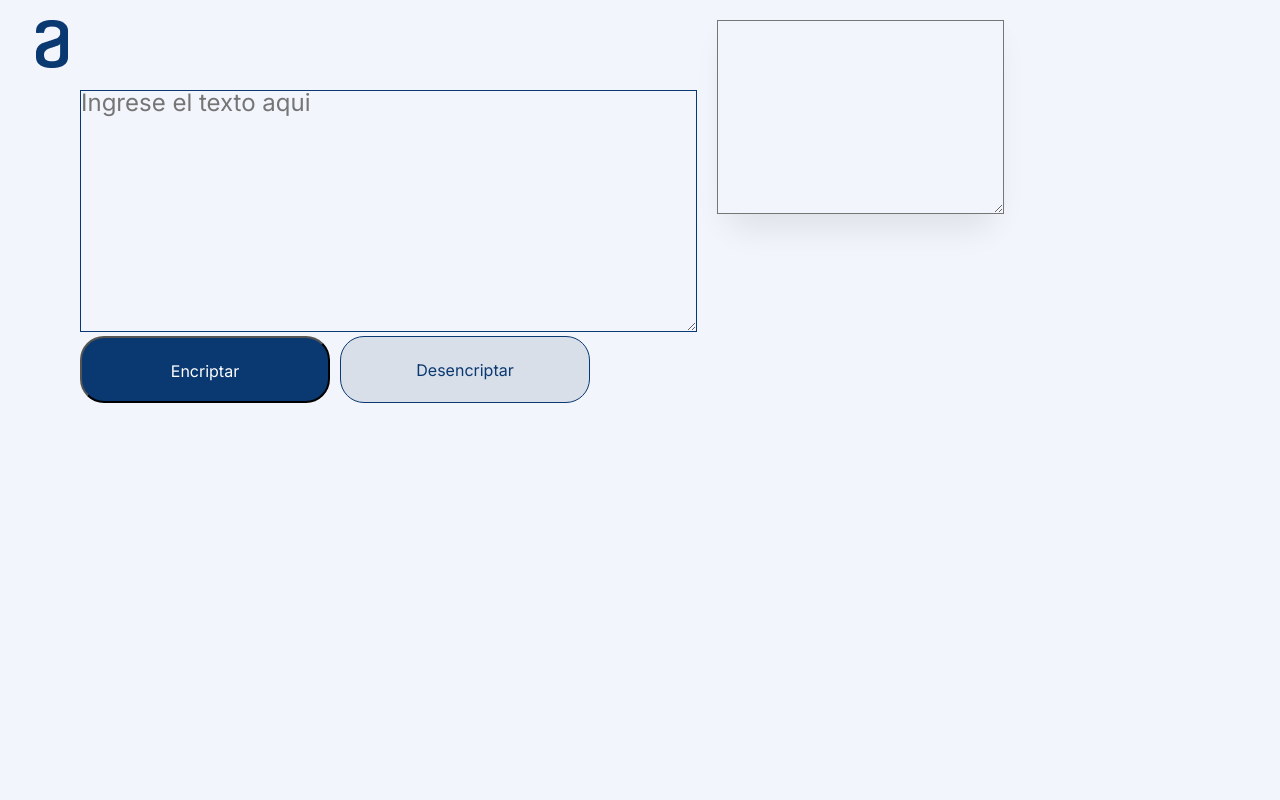
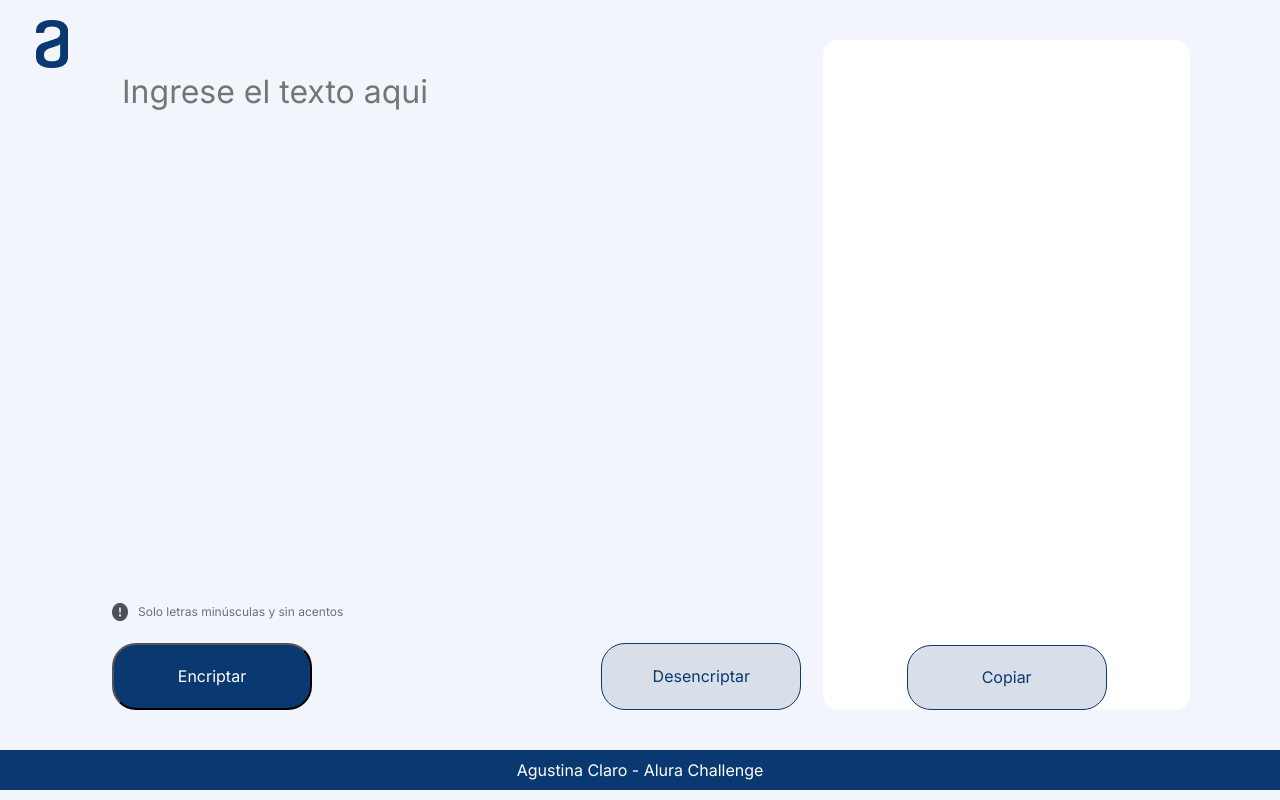
Before and after one commit to agustinaclaro/Alura-challenge-1, a plain HTML site: page index.html in a window 1280 px wide. Both pictures are taken after a click on the button "Encriptar". Drawn offline with Linux system fonts and the light colour scheme.

Commit message:
Finish commit challenge

```diff
--- a/index.html
+++ b/index.html
@@ -1,6 +1,5 @@
 <!DOCTYPE html>
 <html lang="en">
-
 <head>
     <meta charset="UTF-8">
     <meta name="viewport" content="width=device-width, initial-scale=1.0">
@@ -18,42 +17,43 @@
         <img src="assets/icono.png" class="logo_alura" alt="letra a minuscula simbolo alura">
     </header>
     <main class="main">
-        <section class="content_section">
-                    <textarea type="text" id="text_forEncript" cols="40" rows="10" class="input_text"
+        <section class="section content_section_one">
+                    <textarea type="text" id="text_forEncript"  class="input_text"
                         placeholder="Ingrese el texto aqui"></textarea>
                         <div class="content_condition_div">
-                            <img src="assets/signo.png">
+                          <img src="./assets/signo.png">
                             <p>
                                 Solo letras minúsculas y sin acentos
                             </p>
-                        </div>
-
+                            </div>
 
                         <div class="btns_div">
-                        <button class="btn_encriptar" onclick="btnEncriptar()" onclick="myFunction()">
+                        <button id="button-encriptar"class="button btn_encriptar" onclick="btnEncript()">
                             Encriptar
                         </button>
-                        <button class="btn_desencriptar" onclick="btnDesencriptar()">
+                        <button id="button-desencriptar" class="button btn_desencriptar" onclick="btnDesencriptar()">
                             Desencriptar
                         </button>
                     </div>
         </section>
-        <section>
-            <div class="content_text_edit" >
-            <textarea type="text" cols="18" rows="8" id="text_Encript" class="input_text_area"></textarea>
-                <div id="content_text_editID" >
-                    <img src="./assets/Muñeco.png" class="content_text_img">
-                    <p class="content_text_black">Ningun mensaje fue <br> encontrado</p>
-                    <p class="content_text_grey">Ingresa el texto que desees encriptar o <br> desencriptar.</p>
-                </div>
-                <button class="btn_copy" id="btn_copy" onclick="copyText()">
+        <section class="section content_section_two">
+            <div class="content_section_text" id="content_text_editID" >
+                <img src="./assets/Muñeco.png" class="content_text_img">
+                <p class="content_text_black">Ningun mensaje fue <br> encontrado</p>
+                <p class="content_text_grey">Ingresa el texto que desees encriptar o <br> desencriptar.</p>
+            </div>
+            <div class="content_text_edit hide" id="result">
+            <textarea type="text" id="text_Encript" class="input_text_area"></textarea>
+                <button class="button btn_copy" id="button-copy" onclick="myCopyText()">
                     Copiar
                 </button>
             </div>
         </section>
-
-        <script src="./js/index.js"></script>
+      <script src="./js/js.js"></script>
     </main>
+    <footer>
+        <p>Agustina Claro - Alura Challenge</p>
+    </footer>
 </body>
 
 </html>
--- a/js/index.js
+++ /dev/null
@@ -1,50 +0,0 @@
-
-const inputText= document.querySelector(".input_text");
-const mensaje= document.querySelector(".input_text_area");
-const encripText= document.querySelector(".input_text_area");
-
-
-function btnEncriptar(){
-    var getText= encriptar(inputText.value)
-    mensaje.value= getText;
-    var x = document.getElementById('content_text_editID');
-    if (x.style.display === 'none') {
-      x.style.display = 'block';
-    } else {
-      x.style.display = 'none';
-    }
-  }
-
-
-function encriptar(evento){
-    const matrizCodigo= [["e","enter"],["i","imes"],["a","ai"],["o","ober"],["u","ufat"]]
-    evento= evento.toLowerCase()
-    for(let i = 0; i <matrizCodigo.length; i++){
-        if(evento.includes(matrizCodigo[i][0]))
-        evento=evento.replaceAll(matrizCodigo[i][0], matrizCodigo[i][1])
-
-    }
-    return(evento)
-}
-
-function btnDesencriptar(){
-    var getEncriptar= desencriptar(mensaje.value)
-    inputText.value= getEncriptar;
-
-}
-function desencriptar(eventChange){
-    const matrizCodigo= [["e","enter"],["i","imes"],["a","ai"],["o","ober"],["u","ufat"]]
-
-    for(let i = 0; i <matrizCodigo.length; i++){
-        if(eventChange.includes(matrizCodigo[i][1]))
-        eventChange=eventChange.replaceAll(matrizCodigo[i][1],matrizCodigo[i][0])
-
-    }
-    return(eventChange)
-
-}
-function copyText(text){
-text.select()
-document.execCommand("#btn_copy");
-
-}
--- /dev/null
+++ b/js/js.js
@@ -0,0 +1,45 @@
+//ui metodos//
+
+const key= [["e","enter"],["i","imes"],["a","ai"],["o","ober"],["u","ufat"]]
+const text = document.querySelector('#text_forEncript');
+const mensaje= document.querySelector(".input_text_area");
+
+function btnEncript(){
+    const getText = encriptar(text.value)
+    mensaje.value = getText;
+    const imgContent= document.querySelector('#content_text_editID');
+    const divResult =document.querySelector('#result');
+    imgContent.classList.add('hide');
+    divResult.classList.remove('hide')
+}
+
+function encriptar(evento){
+ evento = evento.toLowerCase();
+ for(let i=0 ; i <key.length; i++){
+     if(evento.includes(key[i][0])){
+         evento = evento.replaceAll(key[i][0],key[i][1] )
+        }
+    }return(evento)
+}
+
+function btnDesencriptar(){
+    var getEncriptar= desencriptar(mensaje.value)
+    text.value= getEncriptar;
+
+}
+
+function desencriptar(eventChange){
+ for(let i= 0;i <key.length; i++ ){
+     if(eventChange.includes(key[i][1])){
+         eventChange = eventChange.replaceAll(key[i][1], key[i][0])
+     }
+ }return(eventChange)
+}
+
+function myCopyText() {
+    var copyText = document.getElementById("text_Encript");
+    copyText.select();
+    navigator.clipboard.writeText(copyText.value);
+
+    alert("Usted copió:  " + copyText.value + " (Presione Ctrl+V para pegar el texto)");
+  }
--- a/style/style.css
+++ b/style/style.css
@@ -2,22 +2,52 @@
     margin: 0px;
     padding: 0px;
     font-family: "Inter", sans-serif;
-    background-color: #f3f5fc;
-    font-size: 24px;
-    line-height: 100%;
+}
+body{
+    margin:0;
+   background-color: #f3f5fc;
+   height: calc(100vh - 130px);
+   max-width: 100%;
 }
 main {
     display: flex;
-    align-items: stretch;
-    min-height: 100%;
+    width: 100%;
+    max-width: 1100px;
+    margin: auto;
+    height: 100%;
+    padding:40px;
+}
+@media(max-width: 771px){
+main{
+    flex-direction: column;
+
+}
+.content_section_two{
+    margin-top:20px;
+}
 }
 
- @media(max-width:991px) {
-     main{
+.section{
+    height: 100%;
+    width:100%;
+    border-radius: 32px;
+}
+.content_section_one{
+    display:flex;
     flex-direction: column;
- }
+    justify-content: space-between;
+    flex: 2;
 }
 
+.content_section_one .input_text{
+    resize: none;
+    border: none;
+    background-color: transparent;
+    width: calc(100% - 64px);
+    height: 100%;
+    margin: 32px;
+    font-size: 32px;
+}
 
 .logo_alura {
     position: absolute;
@@ -27,19 +57,123 @@ main {
     top: 20px;
 }
 
+.content_condition_div {
+    display: flex;
+    flex-direction: row;
+    margin: 0 22px 22px;
+}
+.content_condition_div p {
+    font-weight: 400;
+    font-size: 12px;
+    line-height: 150%;
+    color: #495057;
+    opacity: 0.8;
+    padding-left: 10px;
+}
+
+/*botones*/
+.btns_div{
+    display: flex;
+    justify-content: space-between;
+    flex-wrap: wrap;
+    margin: 0 22px;
+}
+.button{
+    font-size: 16px;
+    line-height: 15px;
+    text-align: center;
+    padding: 24px;
+    border-radius: 24px;
+    max-width: 200px;
+    width: 100%;
+}
+.btn_encriptar {
+    background: #0a3871;
+    color: white;
+}
+.btn_desencriptar {
+    background: #d8dfe8;
+    color: #0a3871;
+    border: 1px solid #0a3871;
+
+}
+.btn_copy{
+    background: #d8dfe8;
+    color: #0a3871;
+    border: 1px solid #0a3871;
+}
+/*section two*/
+.content_section_two{
+    background-color: white;
+    flex: 1;
+}
+.content_section_two .content_section_text{
+    display: flex;
+    flex-direction: column;
+    align-items: center;
+    height: 100%;
+    padding: 32px;
+    justify-content: center;
+}
+
+.content_text_img {
+    display:flex;
+    width: 50%;
+    height: auto;
+   justify-content: center;
+   align-items: center;
+}
+.content_text_black {
+    font-weight: 700;
+    font-size: 20px;
+    text-align: center;
+    margin: 10px 0;
+}
+.content_text_grey {
+    font-size: 14px;
+    text-align: center;
+    color: #495057;
+    margin: 10px 0;
+}
+.content_text_edit{
+    height: 100%;
+    display:flex;
+    justify-content: space-between;
+    flex-direction: column;
+    background-color: white;
+    align-items: center;
+    border-radius: 15px;
+}
+.input_text_area {
+    resize: none;
+    border:none;
+    color: #0a3871;
+    font-size:20px;
+    padding-top:32px;
+    letter-spacing: 1px;
+}
+.hide {
+    display: none !important;
+  }
+footer{
+    background-color: #0a3871 ;
+}
+footer p{
+    color: white;
+    text-align: center;
+    padding: 10px;
+}
+
+/*
 .input_text {
     color: #0a3871;
     border: 0.5px  solid;
     margin-top: 90px;
     margin-left: 80px;
 }
-.input_text_area {
-    position: relative;
-    margin-top: 20px;
 
-}
 
-/*CONDITION*/
+/*CONDITION
 .content_condition_div {
     position:absolute;
     display: flex;
@@ -53,12 +187,7 @@ main {
     flex-direction: column;
     margin-left:20px;
 }
-.content_text_img {
-    margin: auto;
-    width: 40%;
-    height: auto;
-   justify-content: center;
-}
+
 .content_text_black {
     font-weight: 700;
     font-size: 24px;
@@ -113,76 +242,4 @@ main {
     text-align: center;
     color: #495057;
     margin: 16px 0;
-}
-.content_condition_div {
-    position: absolute;
-    top: 400px;
-    display: flex;
-    flex-direction: row;
-    padding-left: 10px;
-}
-.content_condition_div p {
-    font-weight: 400;
-    font-size: 12px;
-    line-height: 150%;
-    color: #495057;
-    opacity: 0.8;
 }*/
-
-/*BOTONES*/
-
-.btns_div {
-    display: flex;
-    flex-direction: row;
-    align-items: flex-start;
-    position: absolute;
-    z-index: 1;
-}
-
-.btn_encriptar {
-    position: static;
-    width: 250px;
-    height: 67px;
-    left: 24px;
-    top: 24px;
-    background: #0a3871;
-    border-radius: 24px;
-    color: white;
-    font-size: 16px;
-    line-height: 19px;
-    text-align: center;
-    padding: 24px;
-    margin: 0 0 10px 80px;
-
-}
-.btn_desencriptar {
-    padding: 24px;
-    position: static;
-    width: 250px;
-    height: 67px;
-    left: 352px;
-    top: 0px;
-    background: #d8dfe8;
-    border: 1px solid #0a3871;
-    box-sizing: border-box;
-    border-radius: 24px;
-    color: #0a3871;
-    margin: 0 10px;
-    font-size: 16px;
-}
-.btn_copy{
-    padding: 24px;
-    position: static;
-    width: 250px;
-    height: 67px;
-    left: 352px;
-    top: 0px;
-    background: #d8dfe8;
-    border: 1px solid #0a3871;
-    box-sizing: border-box;
-    border-radius: 24px;
-    color: #0a3871;
-    margin: 0 10px;
-    font-size: 16px;
-   display: none;
-}
```
Also changed, not shown: js/hide-div.js (+0 -11 lines).
